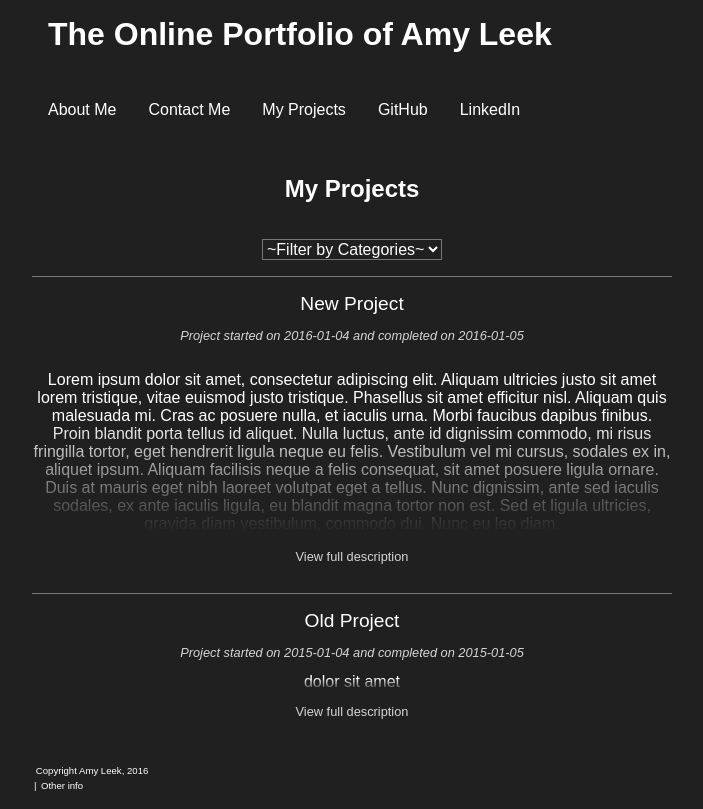
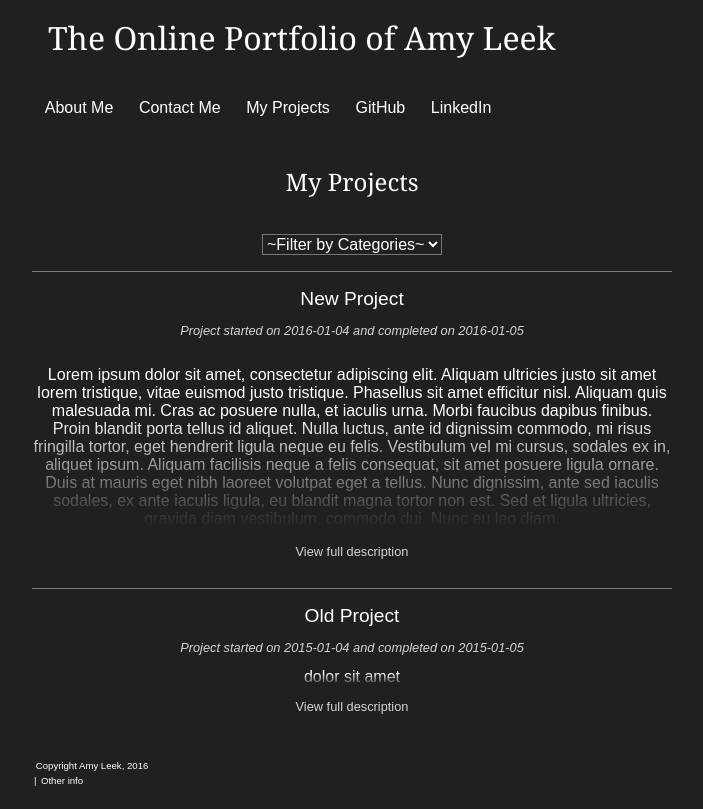
Before and after one commit to MarsDragon/code-portfolio, a plain HTML site: page portfolio-assignment/index.html in a window 1280 px wide. Both pictures are taken after a click on the item "My Projects". Shown: the whole page, without its empty margins (288-991 px from the left). Drawn offline with nearby package versions, Linux system fonts and the light colour scheme.

Commit message:
Added some new fonts for the h1 and h2 tags, switched to Handlebars for the dynamic bits

```diff
--- a/portfolio-assignment/index.html
+++ b/portfolio-assignment/index.html
@@ -8,6 +8,18 @@
     <link rel="stylesheet" href="styles/icons.css">
     <link rel="stylesheet" href="styles/stark_base.css">
     <link rel="stylesheet" href="styles/stark_modules.css">
+
+    <script id="project-template" type="text/x-handlebars-template">
+    <article class="">
+      <header>
+        <a href="{{url}}">{{name}}</a>
+        <div class="info">Project started on <time>{{startDate}}</time> and completed on <time>{{finDate}}</time></div>
+      </header>
+      <section class="description hidden">{{{description}}}</section>
+      <p class="view-description">View full description</p>
+    </article>
+    </script>
+
   </head>
 
   <body>
@@ -38,15 +50,6 @@
         <select id="category-filter">
           <option value=""> ~Filter by Categories~ </option>
         </select>
-
-        <article class="template">
-          <header>
-            <a href="">Project Name</a>
-            <div class="info">Project started on <time>Date</time> and completed on <time>Date</time></div>
-          </header>
-          <section class="description hidden">Project Description</section>
-          <p class="view-description">View full description</p>
-        </article>
       </section>
 
     </main>
@@ -58,6 +61,7 @@
       </ul>
     </footer>
     <script src="scripts/jquery-2.1.4.js"></script>
+    <script src="https://cdnjs.cloudflare.com/ajax/libs/handlebars.js/4.0.5/handlebars.js"></script>
     <script src="scripts/data.js"></script>
     <script src="scripts/projects.js"></script>
     <script src="scripts/projectView.js"></script>
--- a/portfolio-assignment/scripts/projects.js
+++ b/portfolio-assignment/scripts/projects.js
@@ -6,29 +6,17 @@ function Project(args){
 };
 
 Project.prototype.toHtml = function(){
-  //make a local variable using the template
-  var $localProj = $('article.template').clone();
+  //standard Handlebars, get template, compile template, insert data, shove onto page
+  var getTemplate = $('#project-template').html();
+  var compTemplate = Handlebars.compile(getTemplate);
 
-  //category data attribute
-  $localProj.attr('data-category', i.category);
-
-  //fill in the html
-  $localProj.find('header a').text(i.name);
-  $localProj.find('header a').attr('src', i.url);
-  $localProj.find('.info time:first').text(i.startDate);
-  $localProj.find('.info time:last').text(i.finDate);
-  $localProj.find('.description').html(i.description);
-
-  //remove template class
-  $localProj.removeClass('template');
-
-  //append as soon as you finish
-  Project.prototype.append($localProj);
+  var html = compTemplate(this);
+  $('#projects').append(html);
 };
 
-Project.prototype.append = function (obj){
-  $('#projects').append(obj);
-};
+//Project.prototype.append = function (obj){
+//  $('#projects').append(obj);
+//};
 
 test.forEach(function(obj){
   proj = new Project(obj);
--- a/portfolio-assignment/styles/stark_base.css
+++ b/portfolio-assignment/styles/stark_base.css
@@ -18,7 +18,14 @@ body{
 }
 
 h1{
+  font-family: 'Lucida Bright', Georgia, serif;
+  font-weight: 500;
   padding: .5em;
+}
+
+h2{
+  font-family: 'Lucida Bright', Georgia, serif;
+  font-weight: 500;
 }
 
 a{
--- a/portfolio-assignment/styles/stark_modules.css
+++ b/portfolio-assignment/styles/stark_modules.css
@@ -7,7 +7,7 @@ ul{
 }
 
 li{
-  padding: 1em;
+  padding: 0.5em 0.8em;
 }
 
 footer li{
```
